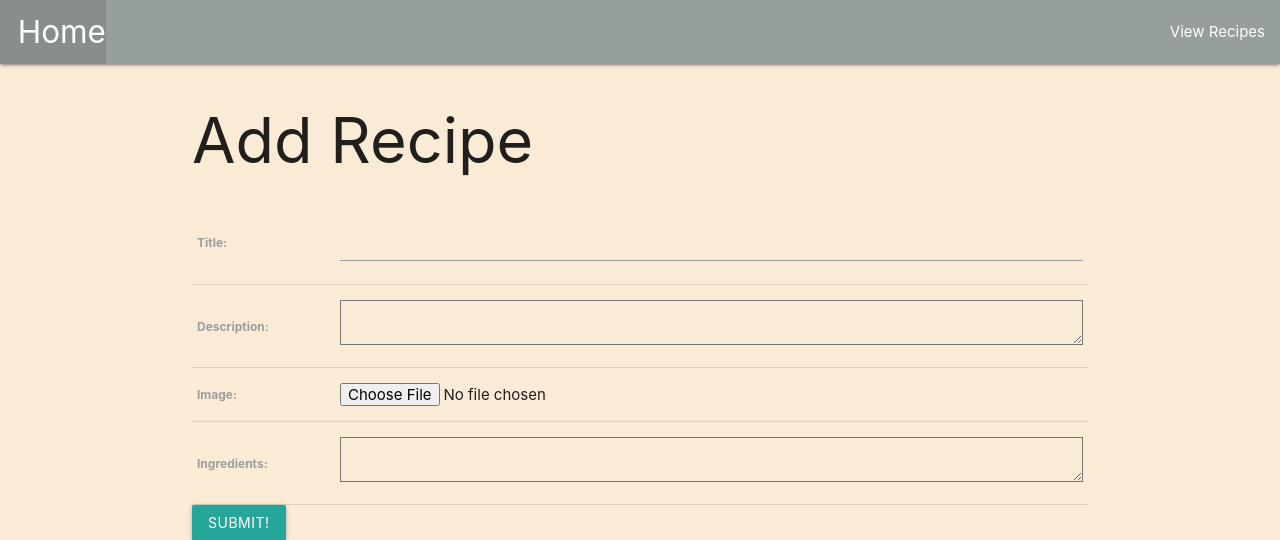
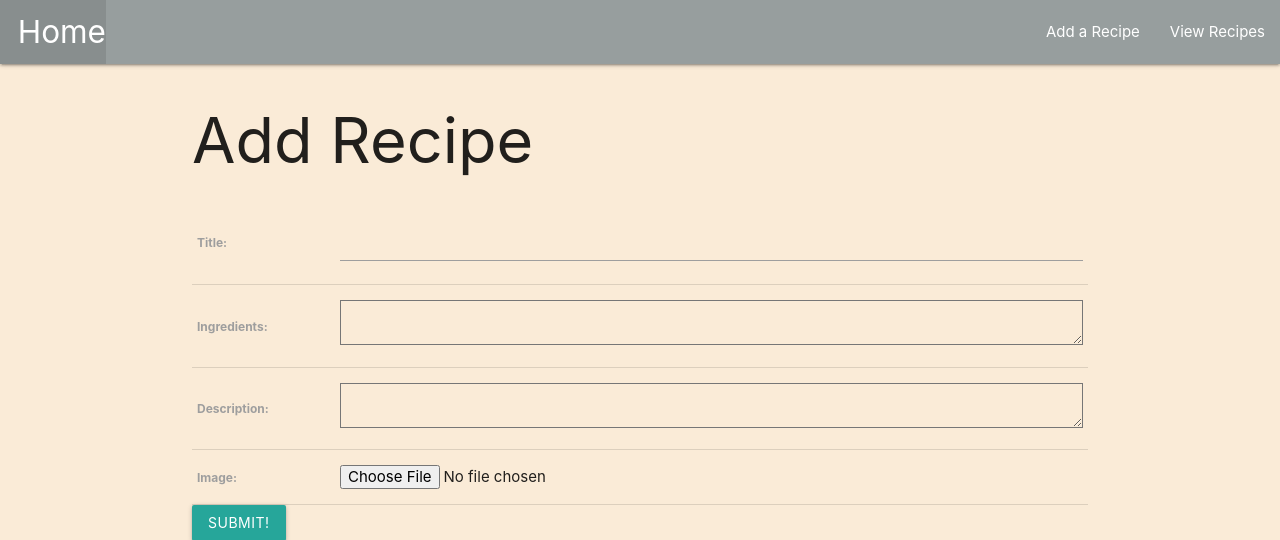
Before and after one commit to Hussain-Bader/Recipe-sharing, a Django app: page /recipes/create/ in a window 1280 px wide. Shown: the top 540 px of the page. Run offline with Django 5.2, Linux system fonts and the light colour scheme.

Commit message:
add recipe page and comments section below the recipe detail

```diff
--- a/recipesharing/main_app/admin.py
+++ b/recipesharing/main_app/admin.py
@@ -1,5 +1,6 @@
 from django.contrib import admin
-from .models import Recipe
+from .models import Recipe , Comment
 # Register your models here.
 
 admin.site.register(Recipe)
+admin.site.register(Comment)
--- a/recipesharing/main_app/models.py
+++ b/recipesharing/main_app/models.py
@@ -10,3 +10,10 @@ class Recipe(models.Model):
 
     def get_absolute_url(self):
         return reverse('detail', kwargs={'recipe_id': self.id})
+
+class Comment(models.Model):
+    content = models.TextField(max_length=200)
+    recipe = models.ForeignKey(Recipe, on_delete=models.CASCADE)
+
+    def __str__(self):
+        return self.content
--- a/recipesharing/main_app/templates/base.html
+++ b/recipesharing/main_app/templates/base.html
@@ -19,6 +19,7 @@
           </li>
           </ul>
           <ul class="right">
+            <li><a href="{% url 'recipes_create' %}">Add a Recipe</a></li>
             <li><a href="{% url 'index' %}">View Recipes</a></li>
 
           </ul>
--- a/recipesharing/main_app/templates/main_app/recipe_confirm_delete.html
+++ b/recipesharing/main_app/templates/main_app/recipe_confirm_delete.html
@@ -11,4 +11,5 @@
     <a href="{% url 'detail' recipe.id %}">Cancel</a>
   </form>
 
+
 {% endblock %}
--- a/recipesharing/main_app/urls.py
+++ b/recipesharing/main_app/urls.py
@@ -4,9 +4,10 @@ from . import views
 urlpatterns = [
     path('', views.home, name='home'),
     path('recipes/', views.recipes_index , name='index'),
-    path('recipess/<int:recipe_id>/', views.recipes_detail, name='detail'),
+    path('recipes/<int:recipe_id>/', views.recipes_detail, name='detail'),
 
     path('recipes/create/', views.RecipeCreate.as_view(), name='recipes_create'),
     path('recipes/<int:pk>/update/', views.RecipeUpdate.as_view(), name='recipes_update'),
     path('recipes/<int:pk>/delete/', views.RecipeDelete.as_view(), name='recipes_delete'),
+    path('recipes/<int:recipe_id>/add_comment/', views.add_comment, name='add_comment'),
 ]
--- a/recipesharing/main_app/views.py
+++ b/recipesharing/main_app/views.py
@@ -1,22 +1,21 @@
-from django.shortcuts import render
-from .models import Recipe
+from django.shortcuts import render, redirect
+from .models import Recipe , Comment
 from django.views.generic.edit import CreateView, UpdateView, DeleteView
 # Create your views here.
 
 class RecipeCreate(CreateView):
     model=Recipe
-    fields=['title','description','image','ingredients']
+    fields=['title','ingredients','description','image']
 
 class RecipeUpdate(UpdateView):
     model=Recipe
-    fields=['title','description','ingredients']
+    fields=['title','ingredients','description']
 
 class RecipeDelete(DeleteView):
     model = Recipe
     success_url = '/recipes/'
 
 def home(request):
-    # return HttpResponse('<h1>Hello Cat Collector</h1>')
     return render(request, 'home.html')
 
 def recipes_index(req):
@@ -26,3 +25,9 @@ def recipes_index(req):
 def recipes_detail(request, recipe_id):
     recipe = Recipe.objects.get(id=recipe_id)
     return render(request, 'recipes/detail.html', { 'recipe': recipe })
+
+def add_comment(request, recipe_id):
+    content = request.POST.get('content')
+    new_comment = Comment(content=content, recipe_id=recipe_id)
+    new_comment.save()
+    return redirect('detail', recipe_id=recipe_id)
```
Also changed, not shown: recipesharing/main_app/static/css/style.css (+5 -5 lines), recipesharing/main_app/templates/recipes/detail.html (+13 -0 lines), recipesharing/main_app/static/uploads/dog.webp (added), recipesharing/main_app/static/uploads/download.jpeg (added).
